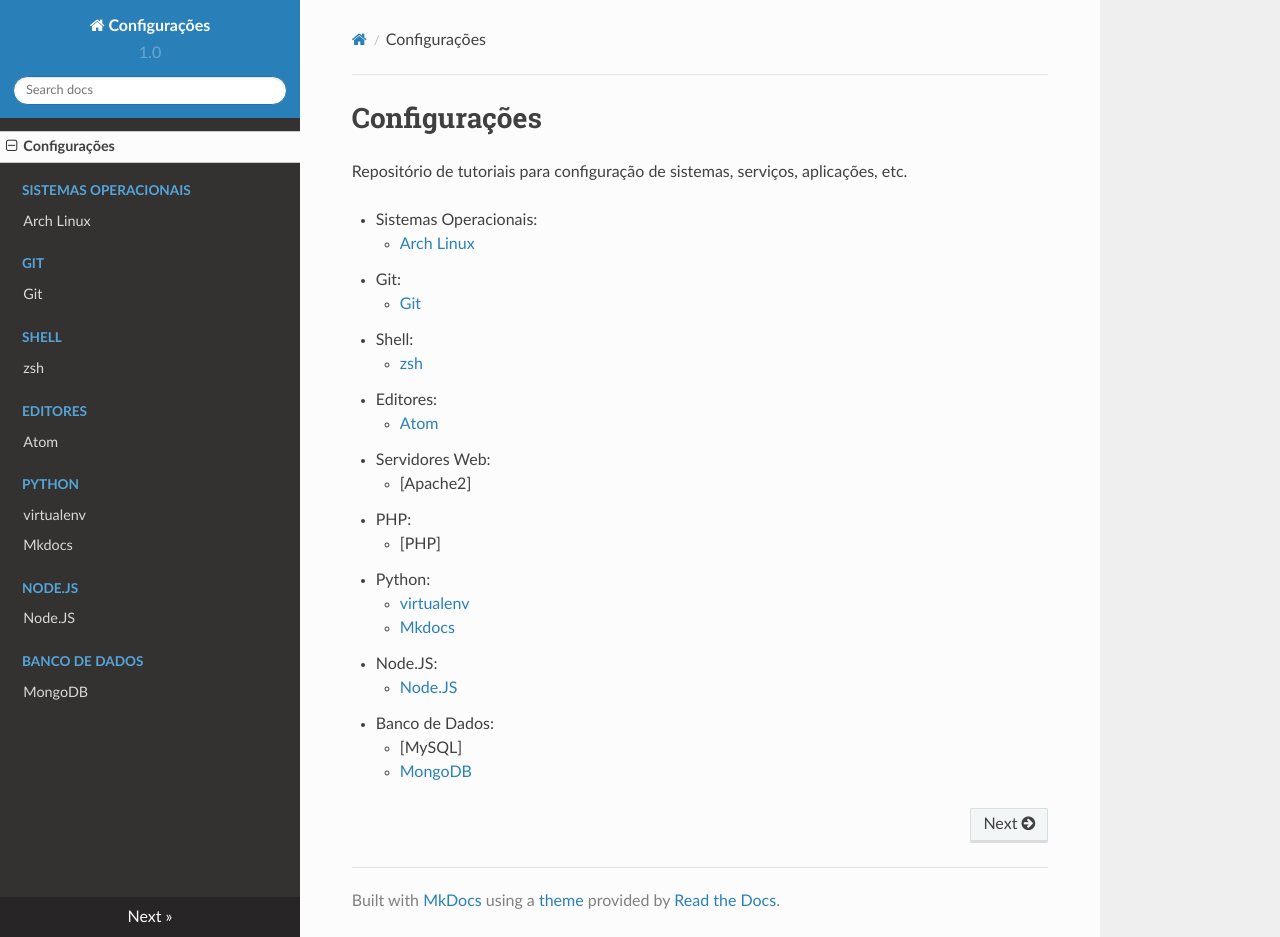
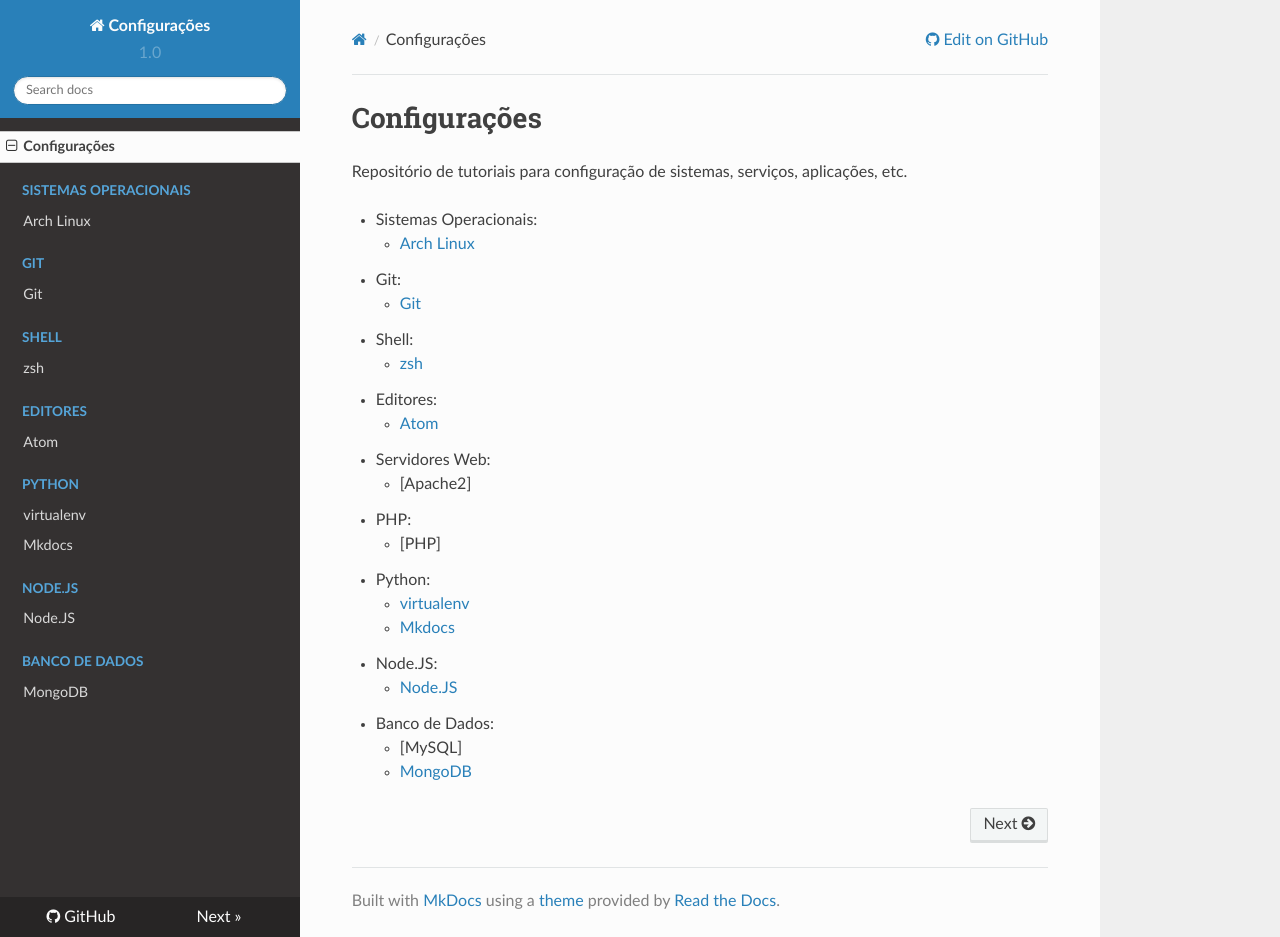
Before and after one commit to getuliovinicius/configuracoes, an MkDocs documentation site: the page built from mds/index.md, in a window 1280 px wide and 937 px high. Built offline with MkDocs 1.6.1, drawn with Linux system fonts in a browser that asks for light colours; nearby versions of some CDN libraries; old or Windows-style settings are respelled for this version of MkDocs; some of the changed lines change nothing that is shown.

Commit message:
Ajustes mkdocs.yml

```diff
--- a/mkdocs.yml
+++ b/mkdocs.yml
@@ -1,6 +1,12 @@
 site_name: Configurações
 site_description: Instruções de configuração de de sistemas, serviços, aplicações, etc.
-site_author: Getúlio Vinicius <getuliovinits@gmail.com>
+site_author: Getúlio Vinicius <getuliovinits@gmail.com
+google_analytics: ['UA-70830801-12', 'getuliovinicius.github.io/configuracoes/']
+repo_url: https://github.com/getuliovinicius/configuracoes/
+repo_name: GitHub
+edit_uri: blob/master/mds/
+remote_branch: gh-pages
+remote_name: origin
 docs_dir: 'mds'
 pages:
     - Configurações: index.md
```
